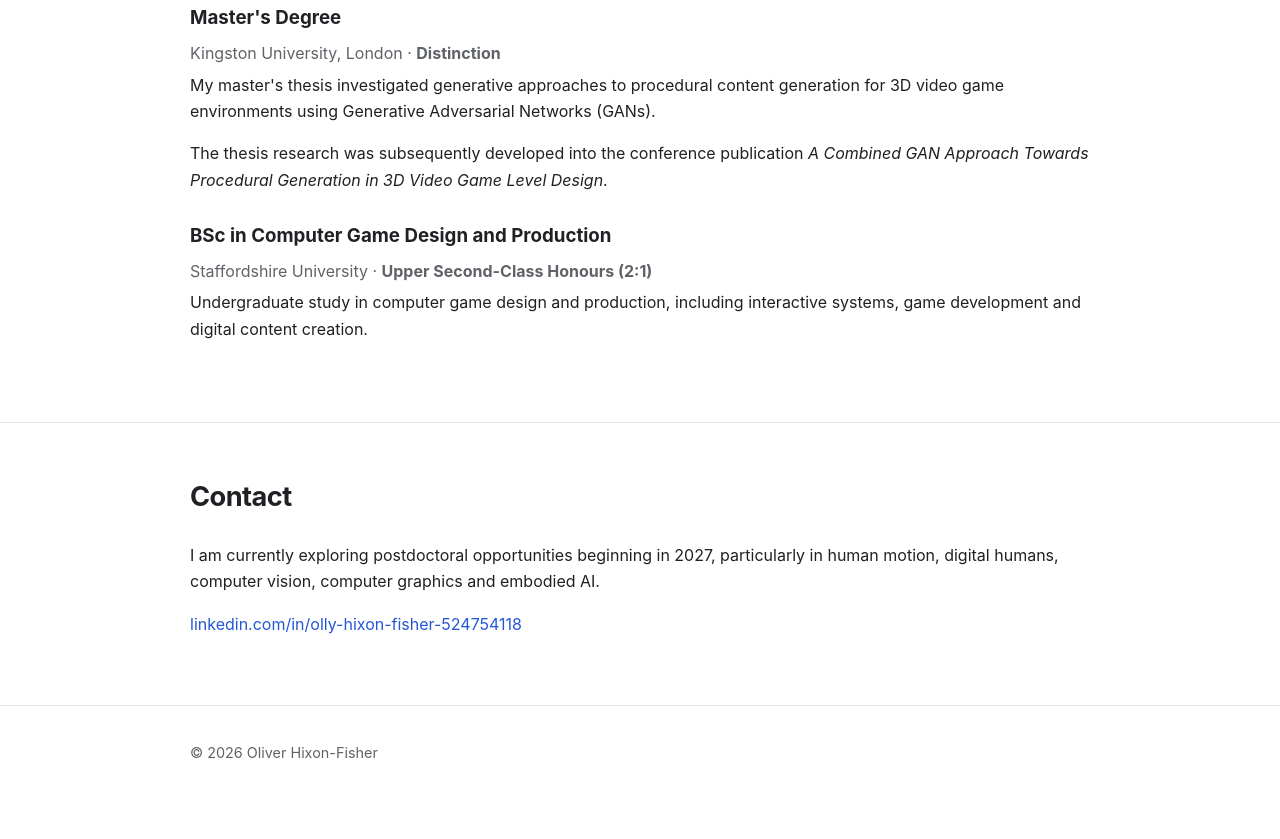
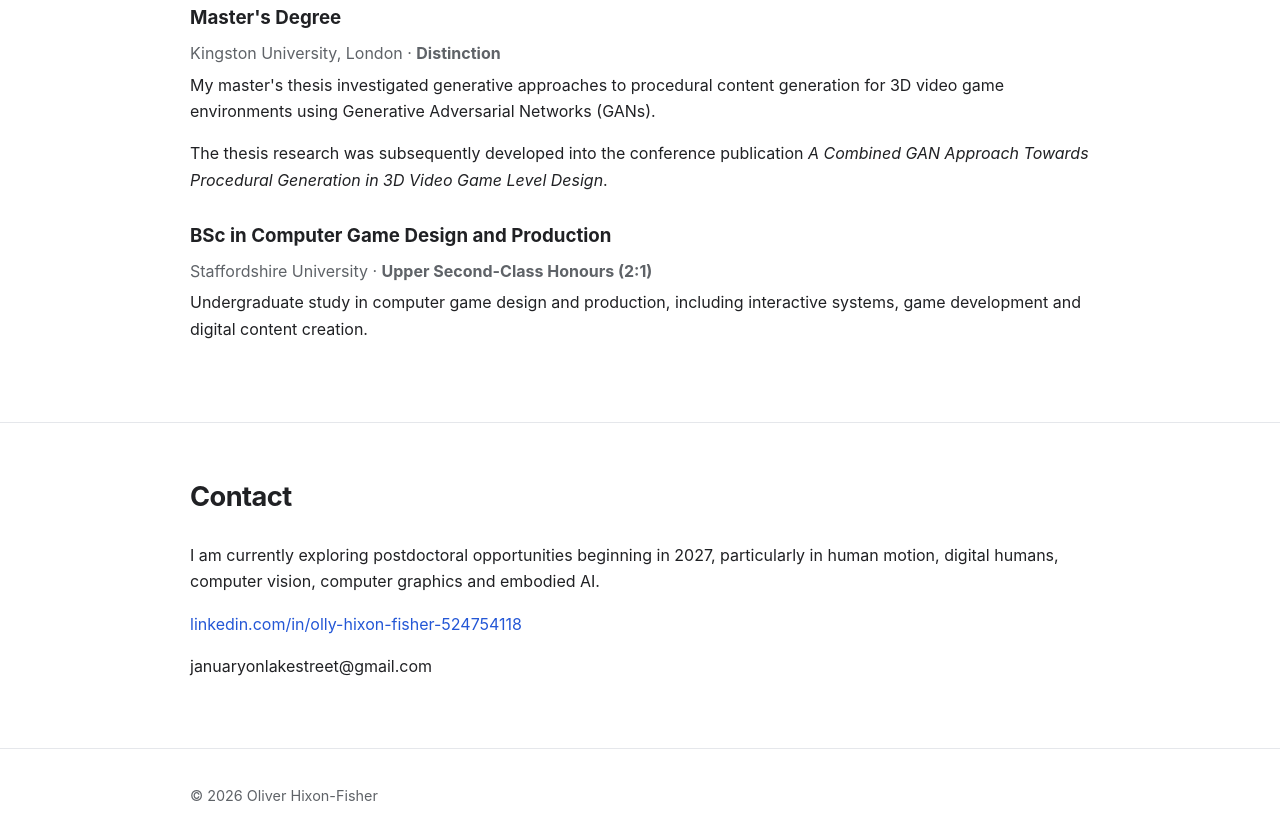
Before and after one commit to januaryonlakestreet/januaryonlakestreet.github.io, a plain HTML site: page index.html in a window 1280 px wide. Shown: the part 2406-3245 px from the top of the page. Before the commit the page ends 3221 px from the top, so only its background shows below. Drawn offline with Linux system fonts and the light colour scheme.

Commit message:
update
update

```diff
--- a/index.html
+++ b/index.html
@@ -4,7 +4,7 @@
   <meta charset="UTF-8" />
   <meta name="viewport" content="width=device-width, initial-scale=1.0" />
 
-  <title>Oliver Hixon-Fisher | Machine Learning Researcher</title>
+  <title>Oliver Hixon-Fisher | Machine Learning Researcher | januaryonlakestreet@gmail.com</title>
 
   <meta
     name="description"
@@ -555,6 +555,10 @@
           linkedin.com/in/olly-hixon-fisher-524754118
         </a>
       </p>
+	      <p>
+januaryonlakestreet@gmail.com
+
+              </p>
 
     </div>
   </section>
```
